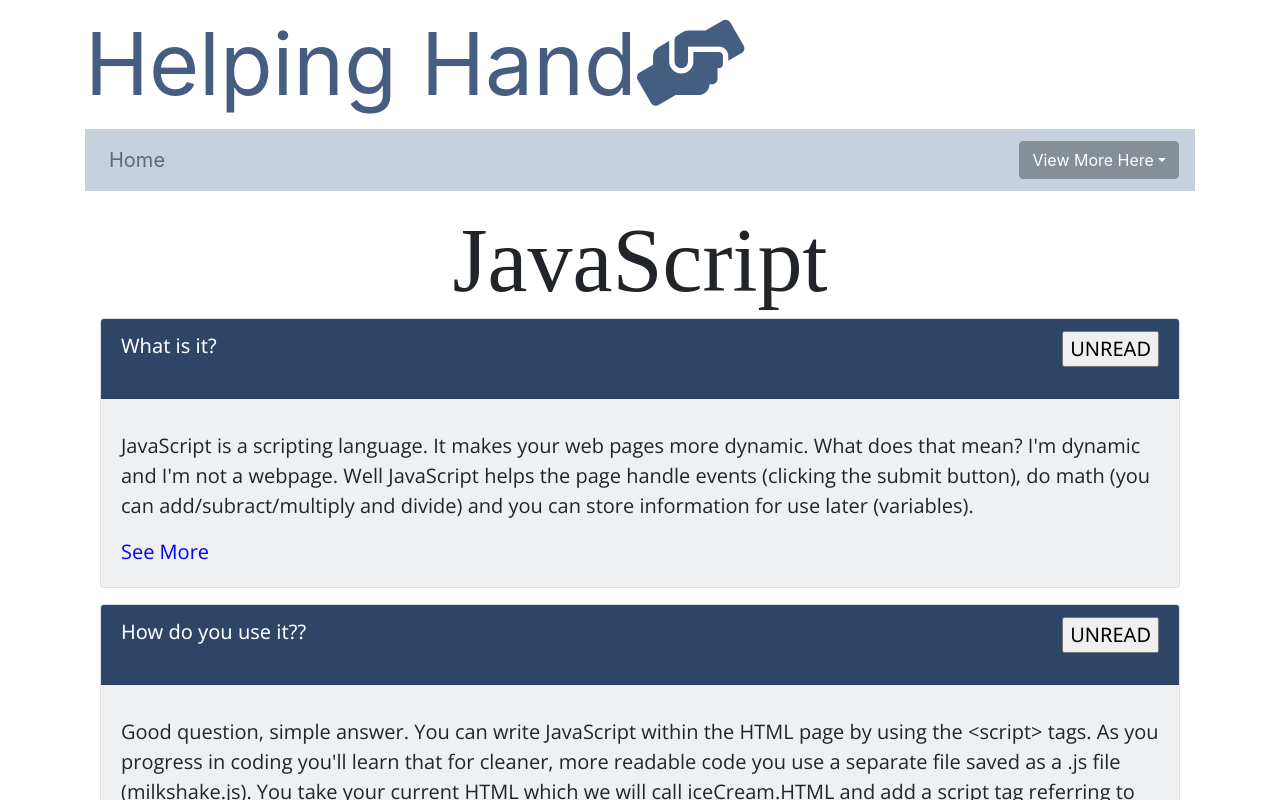
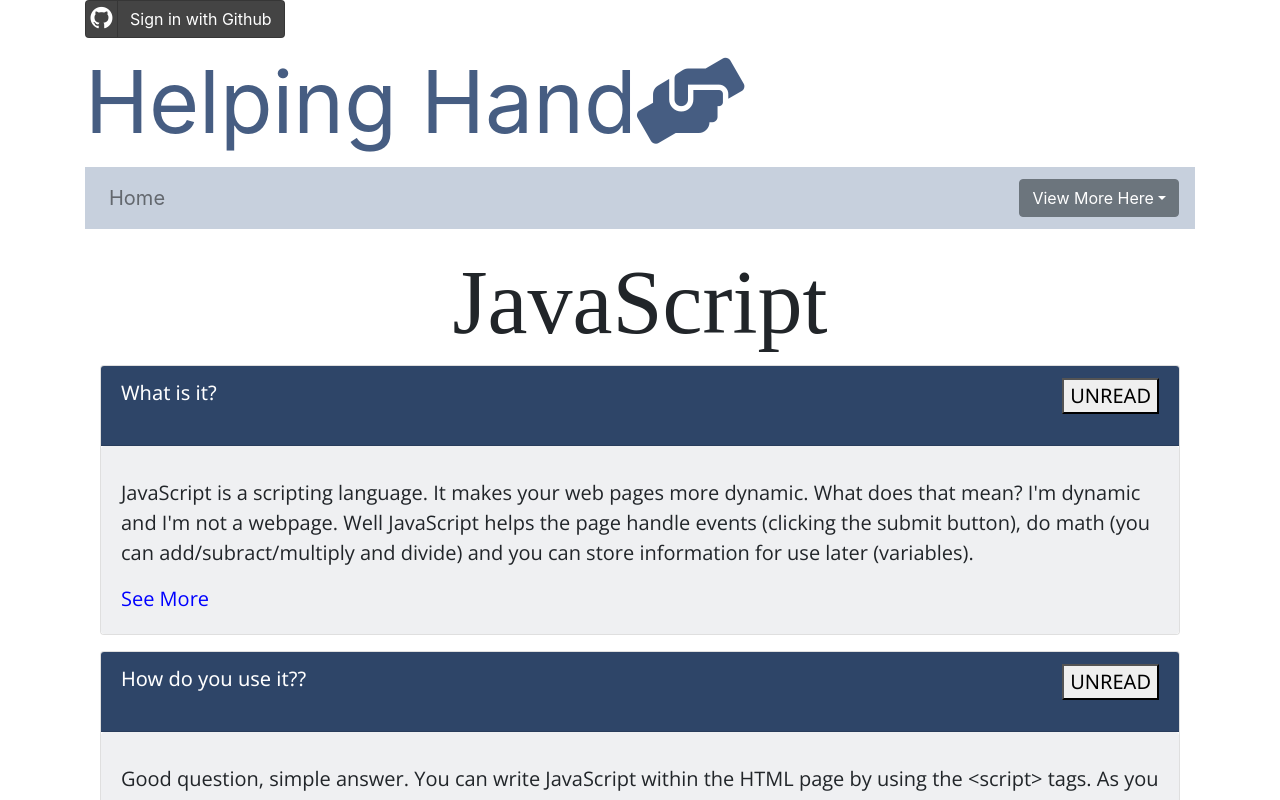
Before and after one commit to verna100/Helping-Hand, a React (Create React App) app: page /javascript in a window 1280 px wide. Shown: the top 800 px of the page. Built offline with nearby package versions, Linux system fonts and the light colour scheme; a web font is replaced by a local one.

Commit message:
add oauth

```diff
--- a/package.json
+++ b/package.json
@@ -4,6 +4,7 @@
   "private": true,
   "dependencies": {
     "axios": "^0.18.1",
+    "bootstrap-social": "^5.1.1",
     "heroku": "^7.24.3",
     "mysql": "^2.17.1",
     "react": "^16.8.6",
--- a/src/App.js
+++ b/src/App.js
@@ -1,13 +1,54 @@
 import React, { Component } from 'react';
+import 'font-awesome/css/font-awesome.css';
+import 'bootstrap/dist/css/bootstrap.min.css';
+import 'bootstrap-social/bootstrap-social.css';
 import { BrowserRouter as Router } from 'react-router-dom';
 import Header from './components/Header';
 import Nav from './components/Navbar';
 
 
+
 class App extends Component {
+    // Downloads oauth.js from CDN, pretty much like adding external scripts
+    componentDidMount () {
+      const oauthScript = document.createElement("script");
+      oauthScript.src = "https://cdn.rawgit.com/oauth-io/oauth-js/c5af4519/dist/oauth.js";
+
+      document.body.appendChild(oauthScript);
+    }
+
+    handleClick(e) {
+      // Prevents page reload
+      e.preventDefault();
+
+      // Initializes OAuth.io with API key
+      // Sign-up an account to get one
+      window.OAuth.initialize('lnIHow_LKfxpVQJkwZRWZziZkck');
+
+      // Popup Github and ask for authorization
+      window.OAuth.popup('github').then((provider) => {
+
+        // Prompts 'welcome' message with User's name on successful login
+        // Check console logs for additional User info
+        provider.me().then((data) => {
+          console.log("data: ", data);
+          alert("Welcome " + data.name + "!");
+        });
+
+        // You can also call Github's API using .get()
+        provider.get('/user').then((data) => {
+           console.log('self data:', data);
+        });
+
+      });
+    }
   render() {
     return (
       <div className="container" style={styles.containerStyles}>
+      <a href="" onClick={this.handleClick.bind(this)} className="btn btn-social btn-github">
+      <span className="fa fa-github"></span> Sign in with Github
+    </a>
+
       <Router>
           <Header />
           <Nav />
--- a/src/components/ButtonFunc.js
+++ b/src/components/ButtonFunc.js
@@ -32,7 +32,8 @@ export default Read;
 const styles={
     buttonStyle:{
       opacity: 0.5,
-      background: 'pink'
+      background: 'yellow',
+      fontColor:'#black'
 
     }
   }
```
Also changed, not shown: 1 other file (tests, documents, lock files or other folders).
